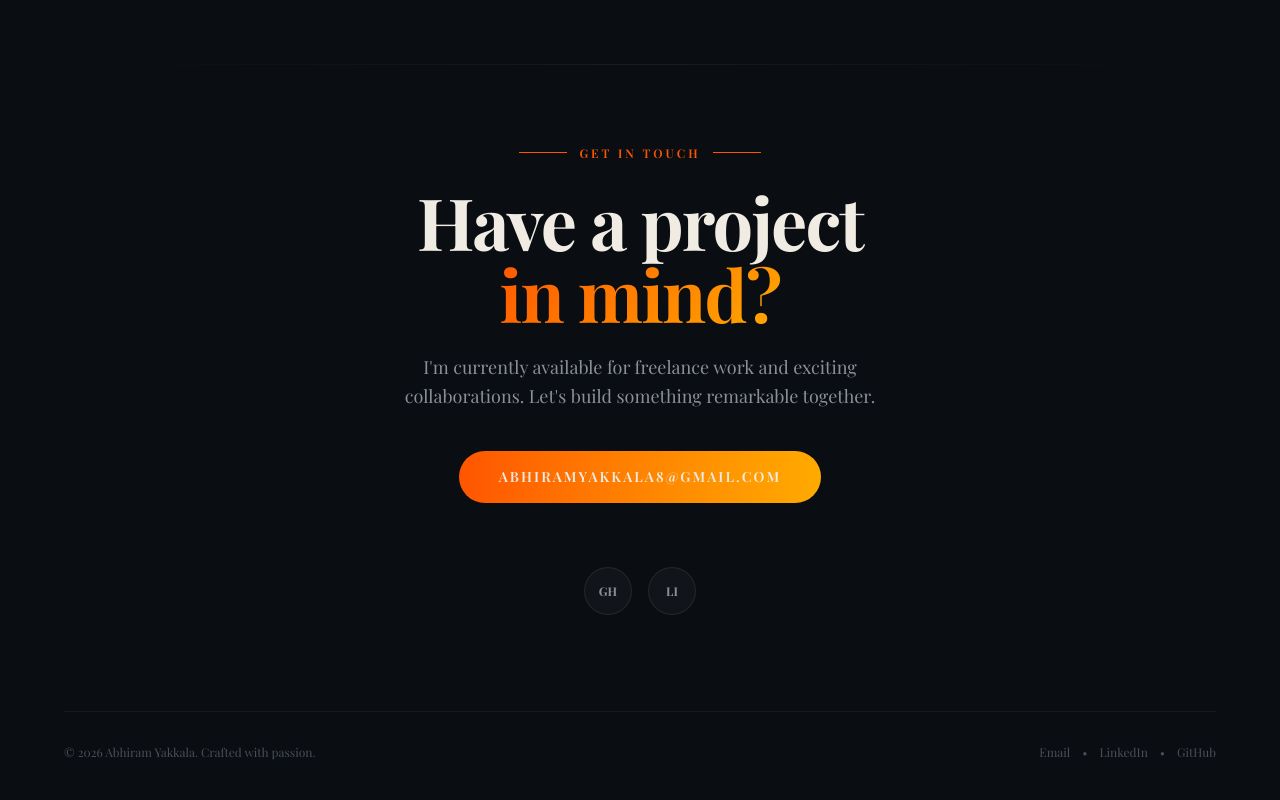
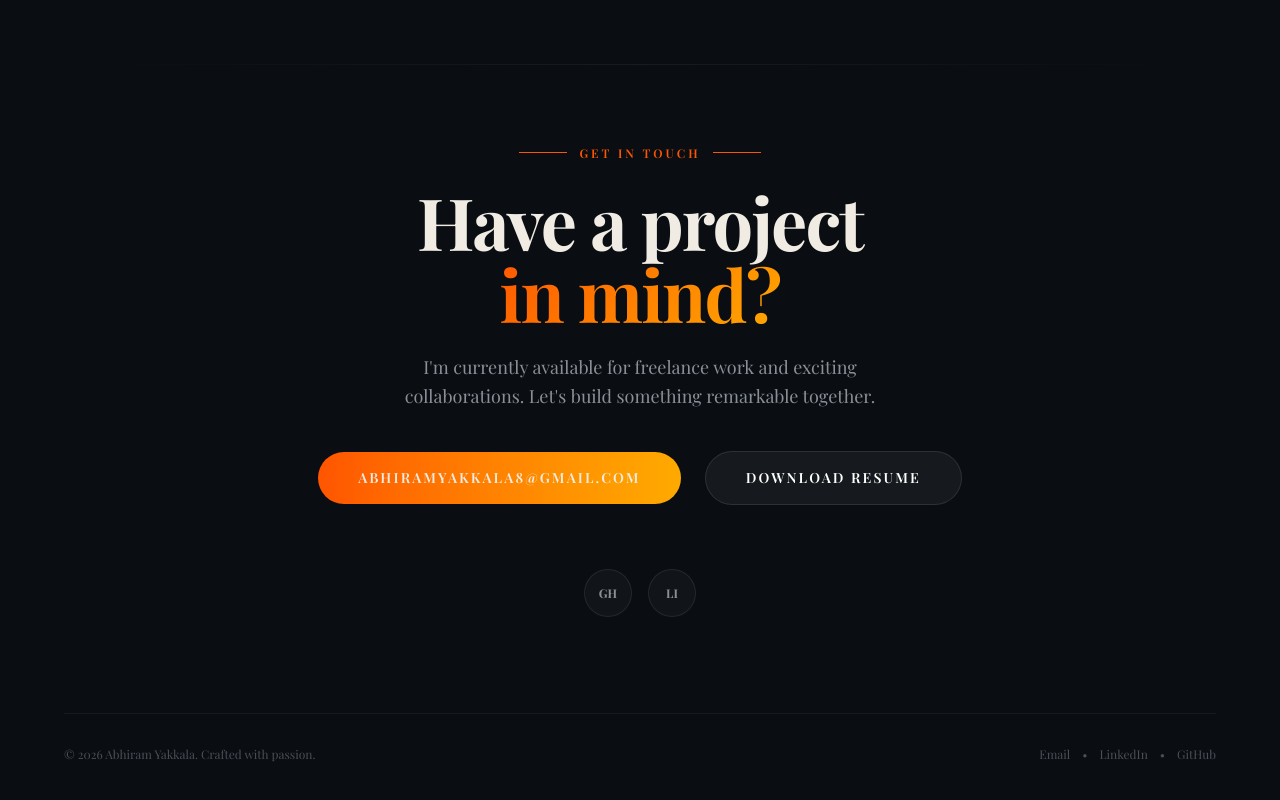
Before and after one commit to abhiramyakkala10-ay/portfolio, a Next.js app: page / in a window 1280 px wide. Shown: the part 7684-8484 px from the top of the page. Built offline with nearby package versions, Linux system fonts and the light colour scheme.

Commit message:
Add resume download button and resume PDF asset

```diff
--- a/src/components/Contact.tsx
+++ b/src/components/Contact.tsx
@@ -60,6 +60,18 @@ export default function Contact() {
               <span className="relative z-10">abhiramyakkala8@gmail.com</span>
               <div className="absolute inset-0 bg-gradient-to-r from-accent-amber to-accent-orange opacity-0 transition-opacity duration-300 group-hover:opacity-100" />
             </motion.a>
+
+            <motion.a
+              href="/ABHIRAMYAKKALA_RESUME.pdf"
+              download="ABHIRAMYAKKALA_RESUME.pdf"
+              className="group relative overflow-hidden rounded-full border border-white/10 bg-white/5 px-10 py-4 text-sm font-semibold uppercase tracking-[0.15em] text-white transition-all duration-300 hover:border-accent-orange hover:bg-accent-orange/10 hover:text-accent-orange"
+              whileHover={{ scale: 1.03 }}
+              whileTap={{ scale: 0.97 }}
+              aria-label="Download resume"
+            >
+              <span className="relative z-10">Download Resume</span>
+              <div className="absolute inset-0 bg-gradient-to-r from-accent-amber to-accent-orange opacity-0 transition-opacity duration-300 group-hover:opacity-100" />
+            </motion.a>
           </div>
 
           {/* Socials */}
```
Also changed, not shown: 1 other file (tests, documents, lock files or other folders).
